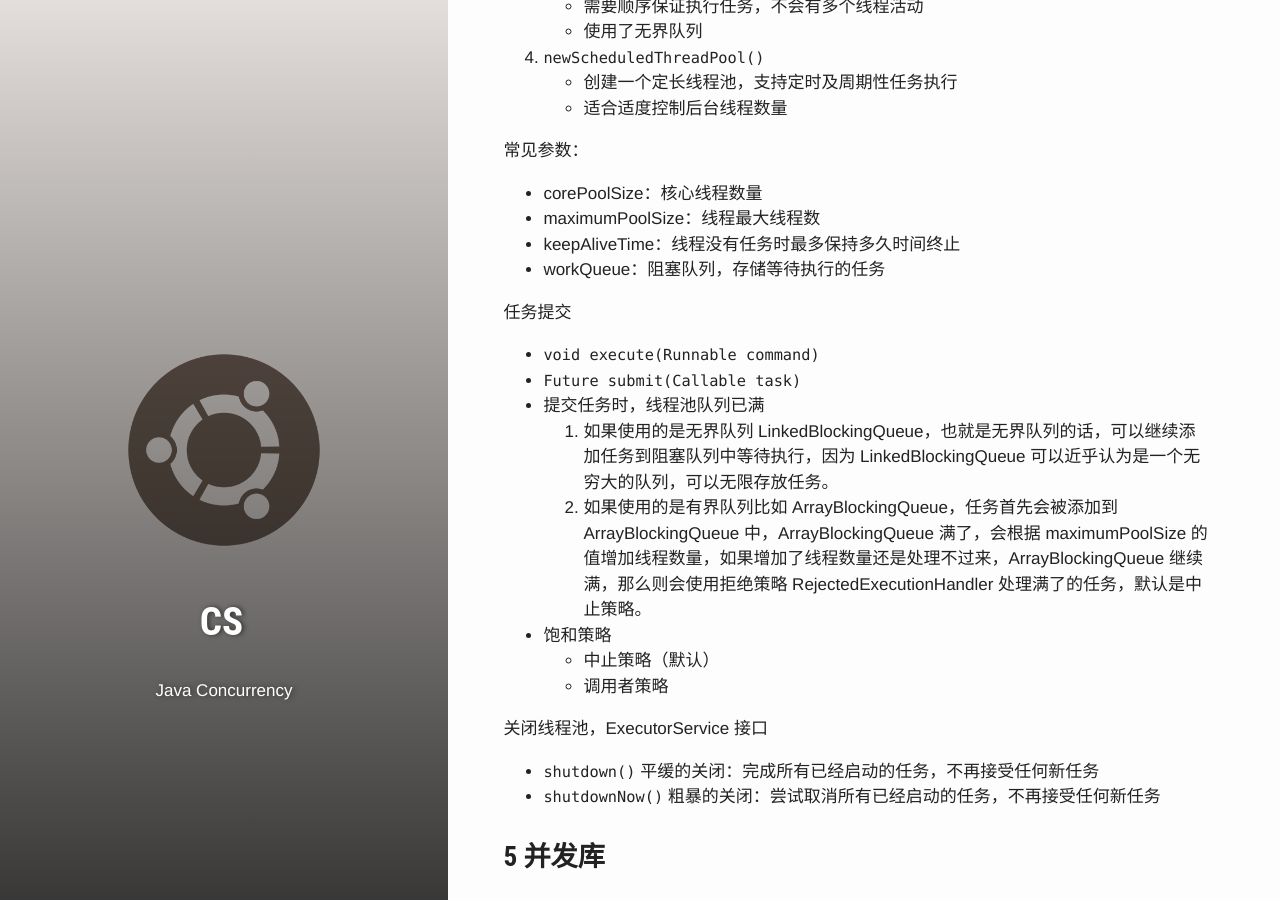
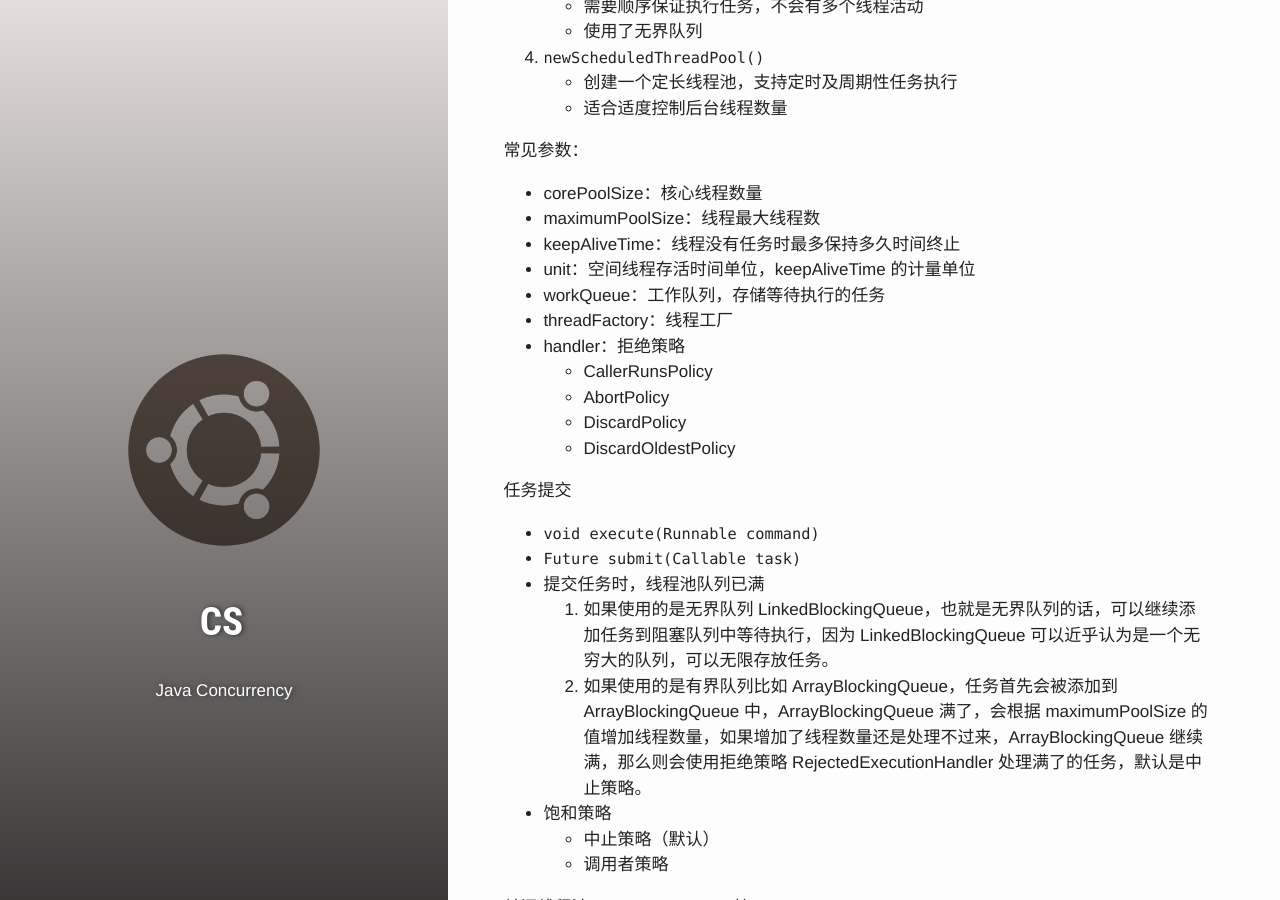
Before and after one commit to PetePro/PetePro.github.io, a Jekyll site: the page built from _posts/ComputerScience/Java/2020-03-15-java-concurrent.markdown, in a window 1280 px wide and 900 px high, scrolled down 10715 px. Built offline with Jekyll 4.4.1, drawn with Linux system fonts in a browser that asks for light colours; some web fonts are replaced; some of the changed text lies outside the part shown.

Commit message:
[update]

```diff
--- a/_posts/ComputerScience/2020-02-15-database.markdown
+++ b/_posts/ComputerScience/2020-02-15-database.markdown
@@ -39,14 +39,14 @@ MySQL 的事务提交默认是隐式提交，每执行一条语句就把这条
 
 #### 隔离级别
 - **未提交读（READ UNCOMMITTED）**：事务中的修改，即使没有提交，对其它事务也是可见的。
-- **提交读（READ COMMITTED）**：一个事务只能读取已经提交的事务所做的修改。
+- **已提交读（READ COMMITTED）**：一个事务只能读取已经提交的事务所做的修改。
 - **可重复读（REPEATABLE READ）**：保证在同一个事务中多次读取同一数据的结果是一样的。
 - **可串行化（SERIALIZABLE）**：强制事务串行执行，这样多个事务互不干扰，不会出现并发一致性问题。
 
 隔离级别|读脏数据|不可重复读|幻读
 :-:|:-:|:-:|:-:
 未提交读|可能|可能|可能
-提交读|不可能|可能|可能
+已提交读|不可能|可能|可能
 可重复读|不可能|不可能|可能
 可串行化|不可能|不可能|不可能
 
--- a/_posts/ComputerScience/2020-02-15-mysql.markdown
+++ b/_posts/ComputerScience/2020-02-15-mysql.markdown
@@ -89,7 +89,7 @@ bg: "CS.jpg"
      2. 利用磁盘预读特性（叶子节点形成有序链表）；
      3. 不使用 B 树
         1. B+ 树的非叶子结点只包含导航信息，不包含实际的值，所有的叶子结点和相连的节点使用链表相连，便于区间查找和遍历；
-        2. B+ 树在内部节点上不好含数据信息，因此在内存页中能够存放更多的 key。
+        2. B+ 树在内部节点上不含数据信息，因此在内存页中能够存放更多的 key。
 2. 哈希索引：InnoDB 存储引擎有一个特殊的功能叫“自适应哈希索引”，当某个索引值被使用的非常频繁时，会在 B+Tree 索引之上再创建一个哈希索引。
 3. 全文索引：只有在 MyISAM 引擎上才能使用，只能在 CHAR，VARCHAR，TEXT 类型字段上使用全文索引。
 4. 空间数据索引：MyISAM 存储引擎支持空间数据索引（R-Tree），可以用于地理数据存储。
--- a/_posts/ComputerScience/Java/2020-02-08-jvm.markdown
+++ b/_posts/ComputerScience/Java/2020-02-08-jvm.markdown
@@ -72,7 +72,7 @@ bg: "CS.jpg"
 - Full GC
   1. 调用System.gc时，系统建议执行Full GC，但是不必然执行
   2. 老年代空间不足
-  3. 方法去空间不足
+  3. 方法区空间不足
   4. 通过 Minor GC 后进入老年代的平均大小大于老年代的可用内存
   5. 由 Eden 区、From Space 区向 To Space 区复制时，对象大小大于 To Space 可用内存，则把该对象转存到老年代，且老年代的可用内存小于该对象大小
 
--- a/_posts/ComputerScience/Java/2020-03-15-java-concurrent.markdown
+++ b/_posts/ComputerScience/Java/2020-03-15-java-concurrent.markdown
@@ -123,7 +123,7 @@ sleep() 与 wait() 对比
 
 
 #### 1.4 两类线程
-1. **User Thread（用户线程）**：就是我们平时线程池或者创建线程start后的线程，没有设置 setDaemon(true)
+1. **User Thread（用户线程）**：就是我们平时线程池或者创建线程 start() 后的线程，没有设置 setDaemon(true)
 2. **Daemon Thread（守护线程）**：为其他线程服务的线程。所有非守护线程都执行完毕后，无论有没有守护线程，虚拟机都会自动退出。
    - `thread.setDaemon(true)` 必须在thread.start() 之前设置，否则会出现 IllegalThreadStateException 异常。不能把正在运行的常规线程设置为守护线程。
    - 在 Daemon 线程中产生的新线程也是 Daemon 的
@@ -341,7 +341,14 @@ es.shutdown();
 - corePoolSize：核心线程数量
 - maximumPoolSize：线程最大线程数
 - keepAliveTime：线程没有任务时最多保持多久时间终止
-- workQueue：阻塞队列，存储等待执行的任务
+- unit：空间线程存活时间单位，keepAliveTime 的计量单位
+- workQueue：工作队列，存储等待执行的任务
+- threadFactory：线程工厂
+- handler：拒绝策略
+  - CallerRunsPolicy
+  - AbortPolicy
+  - DiscardPolicy
+  - DiscardOldestPolicy
 
 任务提交
 - `void execute(Runnable command)`
```
